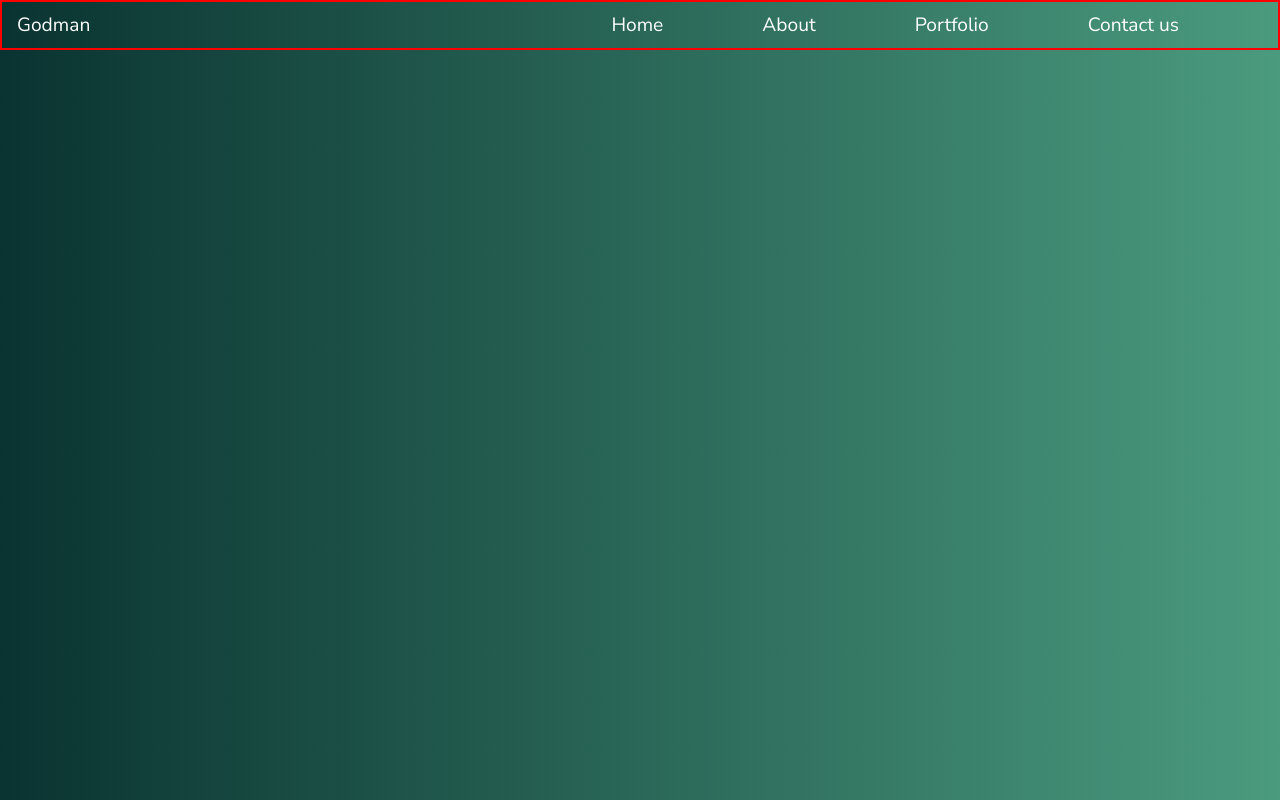
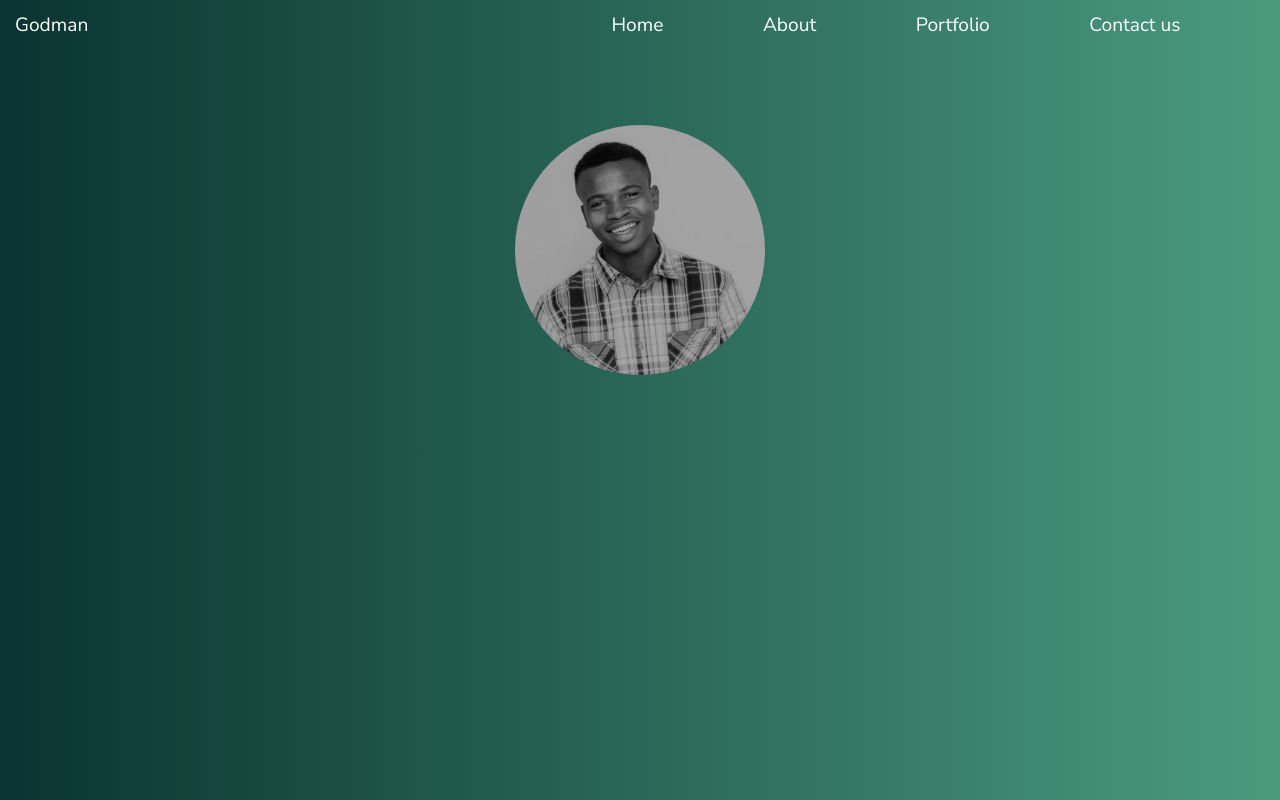
Before and after one commit to godman-codes/portfolio, a React (Create React App) app: page / in a window 1280 px wide. Built offline with nearby package versions, Linux system fonts and the light colour scheme.

Commit message:
created the profile picture component

```diff
--- a/src/components/Home.js
+++ b/src/components/Home.js
@@ -1,7 +1,14 @@
 import React from "react";
 import Navbar from "./Navbar";
+import ProfilePicture from "./ProfilePicture";
+import Profile from "../images/profile2.jpg";
 
 const Home = () => {
-   return <Navbar />;
+   return (
+      <>
+         <Navbar />
+         <ProfilePicture image={Profile} />
+      </>
+   );
 };
 export default Home;
--- /dev/null
+++ b/src/components/Infobar/Infobar.styles.js
@@ -0,0 +1,4 @@
+// import styled from "styled-components";
+
+// export const Wrapper = styled.div``;
+// export const Content = styled.div``;
--- a/src/components/Navbar/Navbar.styles.js
+++ b/src/components/Navbar/Navbar.styles.js
@@ -1,7 +1,7 @@
 import styled from "styled-components";
 
 export const Wrapper = styled.div`
-   border: 2px red solid;
+   /* border: 2px red solid; */
    height: 50px;
 `;
 export const Content = styled.div`
--- a/src/components/ProfilePicture/ProfilePicture.styles.js
+++ b/src/components/ProfilePicture/ProfilePicture.styles.js
@@ -0,0 +1,15 @@
+import styled from "styled-components";
+
+export const Wrapper = styled.div`
+   display: flex;
+   justify-content: center;
+   align-items: center;
+   height: 400px;
+   margin: 0px;
+`;
+export const Picture = styled.img`
+   background-color: aqua;
+   width: 250px;
+   height: 250px;
+   border-radius: 50%;
+`;
--- a/src/components/ProfilePicture/index.js
+++ b/src/components/ProfilePicture/index.js
@@ -0,0 +1,11 @@
+import React from "react";
+import { Wrapper, Picture } from "./ProfilePicture.styles";
+
+const ProfilePicture = ({ image }) => {
+   return (
+      <Wrapper>
+         <Picture src={image} alt="Godman" />
+      </Wrapper>
+   );
+};
+export default ProfilePicture;
```
Also changed, not shown: src/components/Infobar/index.js (added), src/images/profile.jpg (added), src/images/profile2.jpg (added).
